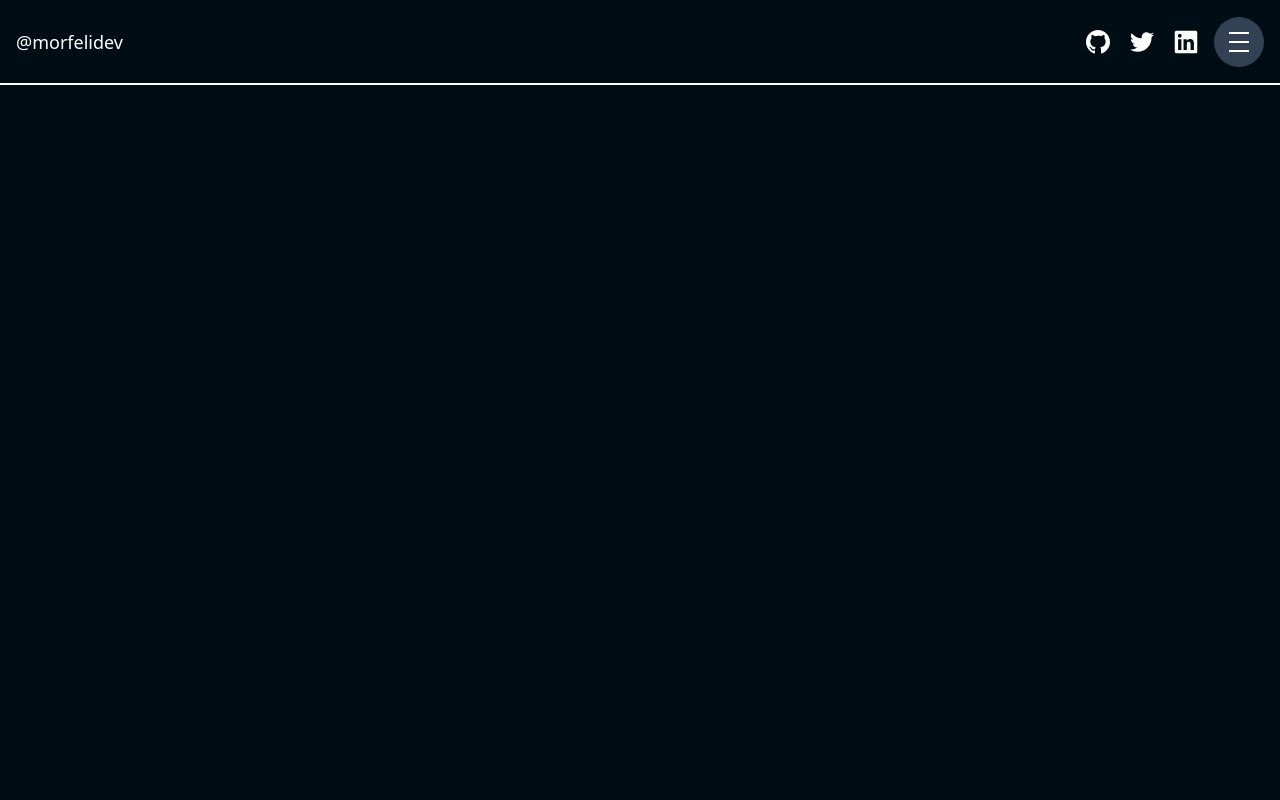
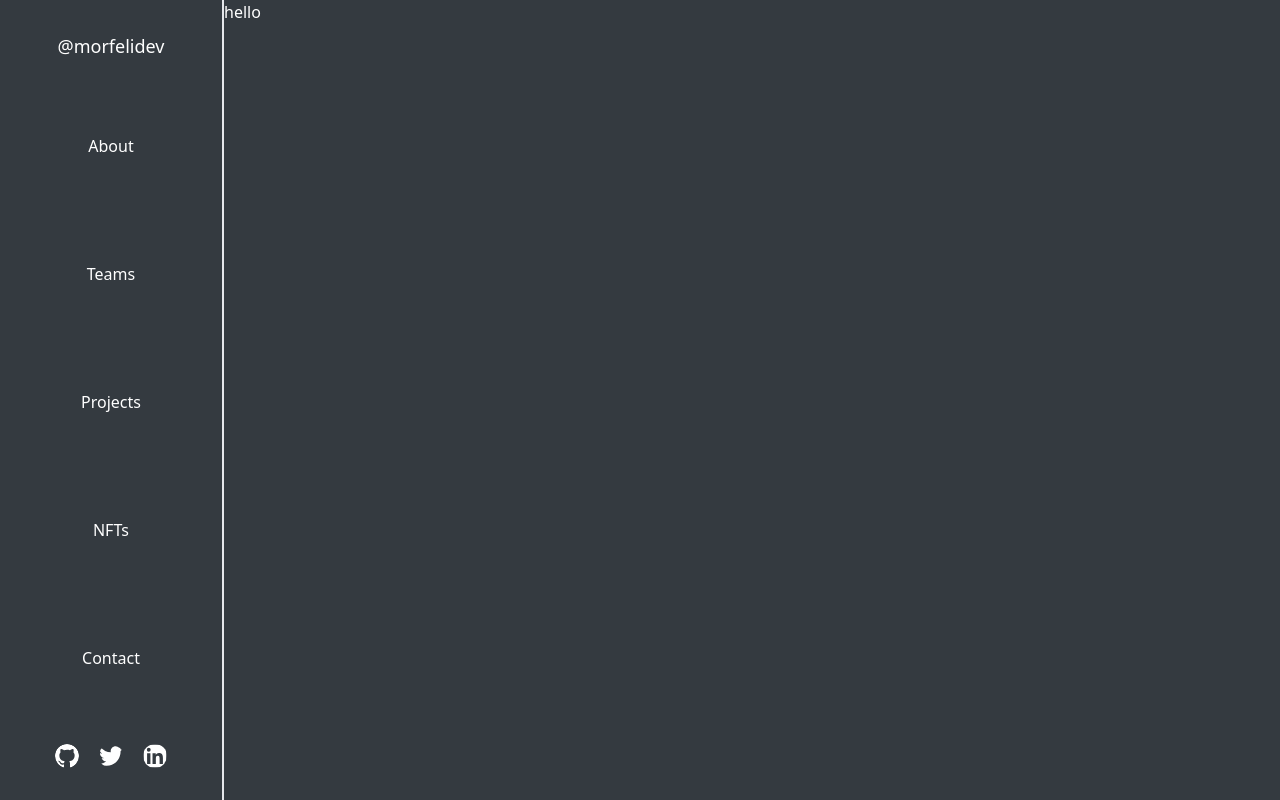
Before and after one commit to morfeli/portfolio, a Next.js app: page / in a window 1280 px wide. Built offline with nearby package versions, Linux system fonts and the light colour scheme.

Commit message:
working on desktop view, focusing on header section

```diff
--- a/components/Header/Header.tsx
+++ b/components/Header/Header.tsx
@@ -3,6 +3,7 @@ import { useState } from "react";
 import { Twitter, Github, LinkedIn } from "../UI/SocialLinks";
 import { MobileBtn } from "./MobileBtn";
 import MobileMenu from "./MobileMenu";
+import { Navigation } from "./Navigation";
 
 export const Header = () => {
   const [isOpen, setIsOpen] = useState<boolean>(false);
@@ -16,10 +17,12 @@ export const Header = () => {
   };
 
   return (
-    <header className="flex items-center justify-between p-4 text-white border-b-2 border-b-white">
-      <h2 className="text-lg">@morfelidev</h2>
+    <header className="flex items-center justify-between p-4 text-white border-b-2 border-b-white md:flex-col md:h-screen md:border-b-0 md:border-r-2 md:p-0 md:w-56">
+      <h2 className="text-lg md:pt-8">@morfelidev</h2>
+
+      <Navigation />
       <div className="flex">
-        <div className="flex items-center justify-between mr-4 w-28">
+        <div className="flex items-center justify-between mr-4 w-28 md:mr-0 md:pb-8">
           <Github />
           <Twitter />
           <LinkedIn />
--- a/components/Header/MobileBtn.tsx
+++ b/components/Header/MobileBtn.tsx
@@ -7,8 +7,8 @@ type MobileBtnProps = {
 
 export const MobileBtn = ({ isOpen, toggleMenu }: MobileBtnProps) => {
   return (
-    <div>
-      <button className="relative z-100" onClick={toggleMenu}>
+    <div className="md:hidden">
+      <button className="relative z-100 " onClick={toggleMenu}>
         <div
           className={classNames(
             "relative flex overflow-hidden items-center justify-center rounded-full w-[50px] h-[50px] transform transition-all ring-0 bg-slate-700 hover:ring-8 ring-gray-300 ring-opacity-30 duration-200 shadow-md",
--- a/components/Header/MobileMenu.tsx
+++ b/components/Header/MobileMenu.tsx
@@ -80,14 +80,13 @@ const MobileMenu = ({ isOpen, closeMenu }: MobileMenuProps) => {
             {links.map(({ name, to, id }) => {
               return (
                 <NavItem
+                  isMobile
                   key={id}
                   link={to}
-                  isMobile
                   closeMenu={closeMenu}
                   variants={itemVariants}
-                >
-                  {name}
-                </NavItem>
+                  name={name}
+                />
               );
             })}
           </motion.ul>
--- a/components/Header/NavItem.tsx
+++ b/components/Header/NavItem.tsx
@@ -1,10 +1,14 @@
+import classNames from "classnames";
+import { SetStateAction } from "react";
 import { motion } from "framer-motion";
 
 type NavItemProps = {
   link: string;
+  name: string;
   closeMenu?: React.MouseEventHandler<HTMLLIElement>;
-  children: React.ReactNode;
   isMobile?: boolean;
+  activeTab?: string;
+  onClick?: () => void;
   variants?: {
     closed: {
       opacity: number;
@@ -17,35 +21,40 @@ type NavItemProps = {
 
 const NavItem = ({
   closeMenu,
-  children,
   link,
   variants,
   isMobile,
+  name,
+  onClick,
+  activeTab,
 }: NavItemProps) => {
-  let href: string;
-  if (link === "/login") {
-    href = "/login";
-  } else {
-    href = `#${link}`;
-  }
-
   return (
     <motion.a
       variants={variants}
-      className={
-        isMobile ? "landing-container__mobileMenu-item" : "nav-links--link"
-      }
-      href={href}
+      href={`#${link}`}
       onClick={(e) => {
-        if (href === "/login") return;
         const section = document.getElementById(`${link}`);
         e.preventDefault();
         section && section.scrollIntoView({ behavior: "smooth" });
       }}
     >
-      <li onClick={closeMenu} className="landing-container__navItem">
-        {children}
-      </li>
+      {isMobile ? (
+        <li onClick={closeMenu} className="">
+          {name}
+        </li>
+      ) : (
+        <li
+          onClick={onClick}
+          className={classNames(
+            "flex items-center justify-center h-32 py-16 mx-auto  hover:bg-[#6c757d] transition-colors delay-75 ease-in-out",
+            {
+              "bg-[#343a40]": activeTab === name,
+            }
+          )}
+        >
+          {name}
+        </li>
+      )}
     </motion.a>
   );
 };
--- /dev/null
+++ b/components/Header/Navigation.tsx
@@ -0,0 +1,34 @@
+import { useState } from "react";
+import NavItem from "./NavItem";
+
+const links = [
+  { name: "About", to: "about", id: 1 },
+  { name: "Teams", to: "teams", id: 2 },
+  { name: "Projects", to: "projects", id: 3 },
+  { name: "NFTs", to: "crypto", id: 4 },
+  { name: "Contact", to: "contact", id: 5 },
+];
+
+export const Navigation = () => {
+  const [activeTab, setActiveTab] = useState<string>("About");
+
+  return (
+    <nav className="hidden w-full md:flex ">
+      <ul className="w-full text-center">
+        {links.map(({ name, to, id }) => {
+          return (
+            <NavItem
+              key={id}
+              link={to}
+              name={name}
+              activeTab={activeTab}
+              onClick={() => {
+                setActiveTab(name);
+              }}
+            />
+          );
+        })}
+      </ul>
+    </nav>
+  );
+};
--- a/components/UI/Github.tsx
+++ b/components/UI/Github.tsx
@@ -6,12 +6,7 @@ const Github = () => {
   return (
     <Link href="https://github.com/morfeli">
       <svg
-        className={classNames(
-          "cursor-pointer",
-          "transition-colors",
-          "md:scale-200",
-          "lg:scale-300"
-        )}
+        className="transition-all transform rounded-full cursor-pointer md:scale-200 lg:scale-300 ring-0 hover:ring-8 ring-gray-300 ring-opacity-30"
         xmlns="http://www.w3.org/2000/svg"
         width="24"
         height="24"
--- a/components/UI/LinkedIn.tsx
+++ b/components/UI/LinkedIn.tsx
@@ -1,15 +1,8 @@
-import classNames from "classnames";
-
 const LinkedIn = () => {
   return (
     <svg
       xmlns="http://www.w3.org/2000/svg"
-      className={classNames(
-        "cursor-pointer",
-        "transition-colors",
-        "md:scale-200",
-        "lg:scale-300"
-      )}
+      className="transition-all transform rounded-full cursor-pointer md:scale-200 lg:scale-300 ring-0 hover:ring-8 ring-gray-300 ring-opacity-30"
       viewBox="0 0 32 32"
       width="24"
       height="24"
--- a/components/UI/Twitter.tsx
+++ b/components/UI/Twitter.tsx
@@ -6,12 +6,7 @@ const Twitter = () => {
   return (
     <Link href="https://twitter.com/morfelidev">
       <svg
-        className={classNames(
-          "cursor-pointer",
-          "transition-colors",
-          "md:scale-200",
-          "lg:scale-300"
-        )}
+        className="transition-all transform rounded-full cursor-pointer md:scale-200 lg:scale-300 ring-0 hover:ring-8 ring-gray-300 ring-opacity-30"
         xmlns="http://www.w3.org/2000/svg"
         width="24"
         height="24"
--- a/src/pages/index.tsx
+++ b/src/pages/index.tsx
@@ -16,7 +16,10 @@ export default function Home() {
         <meta name="viewport" content="width=device-width, initial-scale=1" />
         <link rel="icon" href="/favicon.ico" />
       </Head>
-      <Header />
+      <div className="md:flex">
+        <Header />
+        <h1 className="text-white">hello</h1>
+      </div>
     </>
   );
 }
--- a/src/styles/globals.css
+++ b/src/styles/globals.css
@@ -3,5 +3,5 @@
 @tailwind utilities;
 
 body {
-  background-color: #000d15;
+  background-color: #343a40;
 }
```
